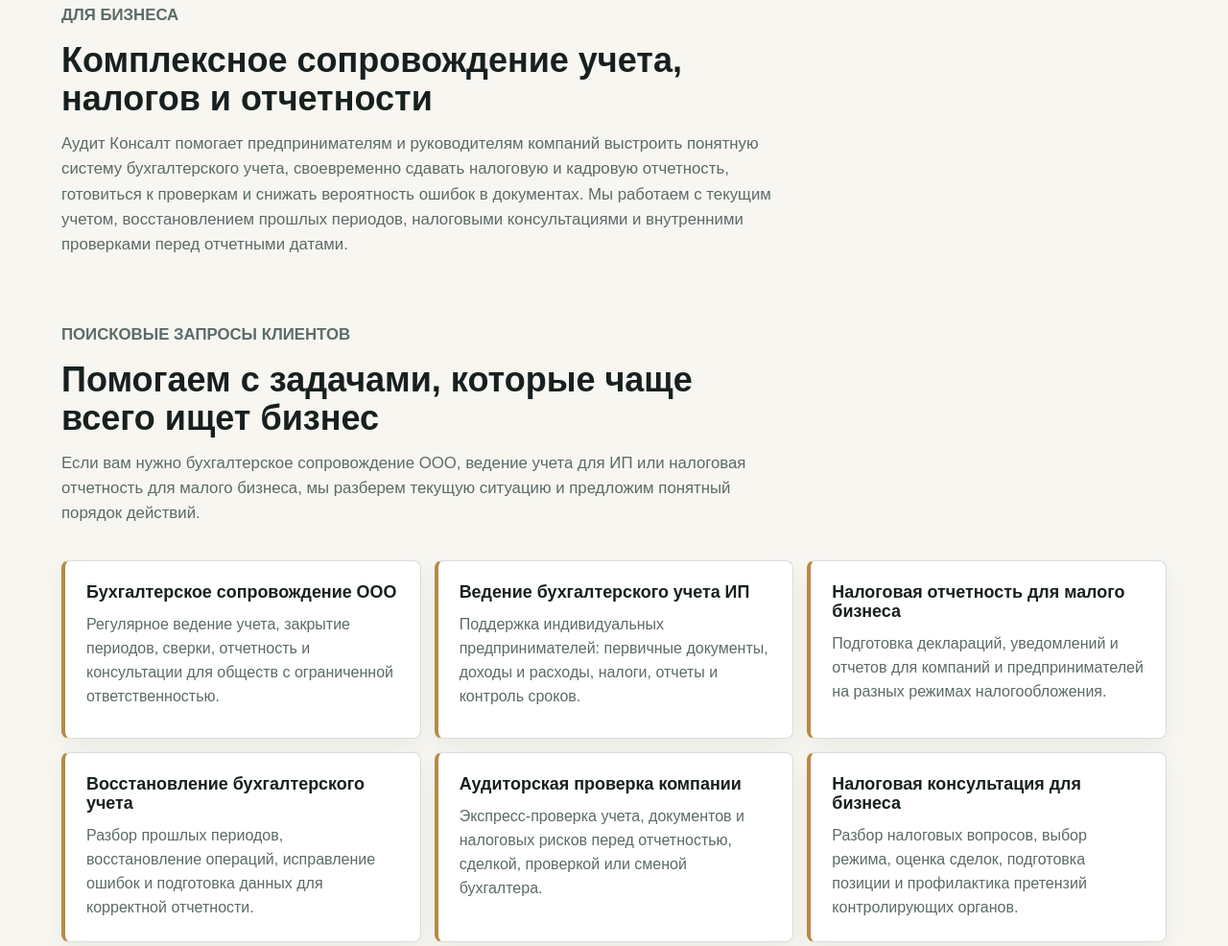
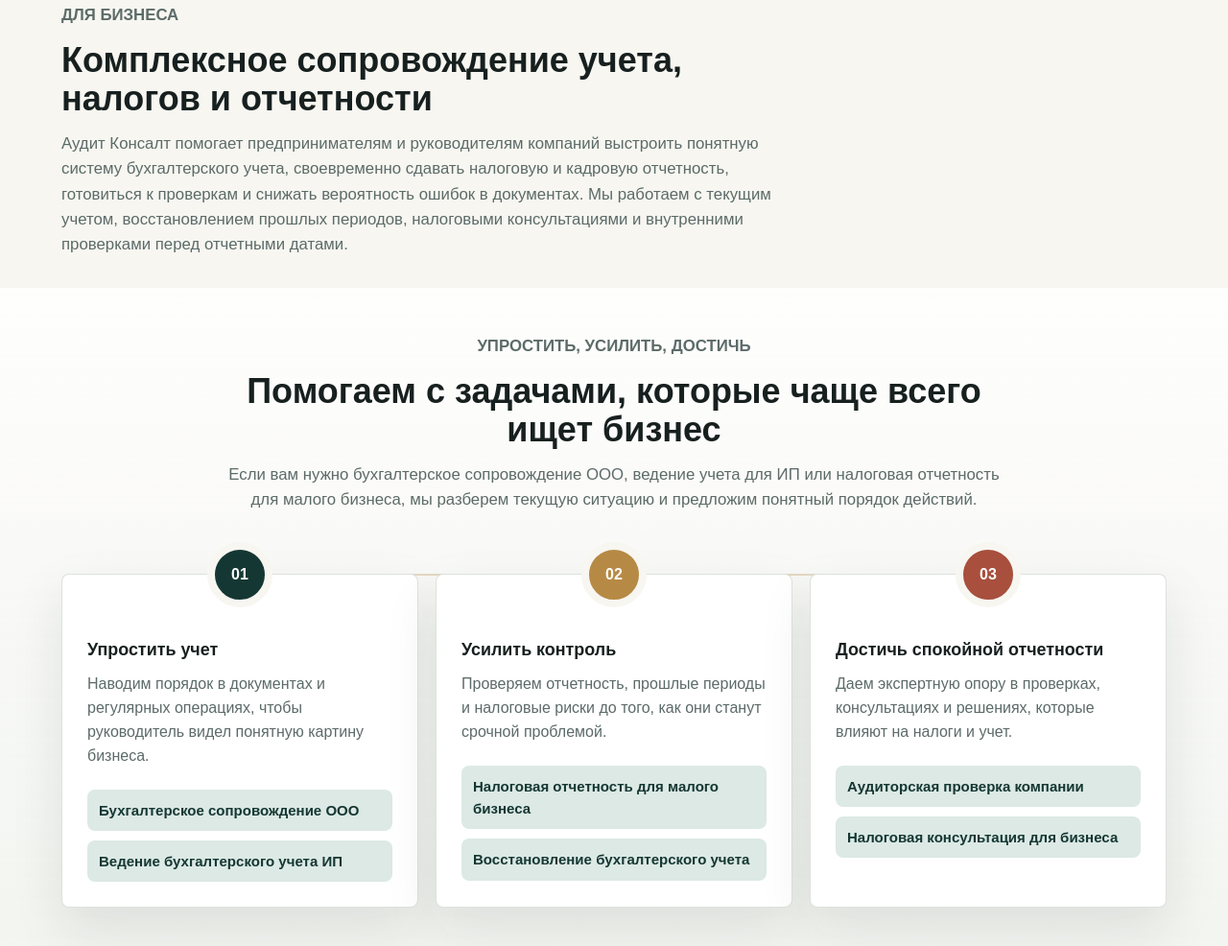
Before and after one commit to AlxStill177/ConsaltAudit74, a website: page index.html in a window 1280 px wide. Shown: the part 940-1926 px from the top of the page at 96% size. Drawn offline with Linux system fonts and the light colour scheme.

Commit message:
Redesign keyword section as three-step block

```diff
--- a/index.html
+++ b/index.html
@@ -221,7 +221,7 @@
 
       <section class="section keyword-section" aria-label="Популярные направления">
         <div class="section-heading">
-          <p class="eyebrow">Поисковые запросы клиентов</p>
+          <p class="eyebrow">Упростить, усилить, достичь</p>
           <h2>Помогаем с задачами, которые чаще всего ищет бизнес</h2>
           <p>
             Если вам нужно бухгалтерское сопровождение ООО, ведение учета для ИП
@@ -229,30 +229,33 @@
             ситуацию и предложим понятный порядок действий.
           </p>
         </div>
-        <div class="keyword-grid">
+        <div class="keyword-steps">
           <article>
-            <h3>Бухгалтерское сопровождение ООО</h3>
-            <p>Регулярное ведение учета, закрытие периодов, сверки, отчетность и консультации для обществ с ограниченной ответственностью.</p>
+            <span class="keyword-step-mark">01</span>
+            <h3>Упростить учет</h3>
+            <p>Наводим порядок в документах и регулярных операциях, чтобы руководитель видел понятную картину бизнеса.</p>
+            <ul>
+              <li>Бухгалтерское сопровождение ООО</li>
+              <li>Ведение бухгалтерского учета ИП</li>
+            </ul>
           </article>
           <article>
-            <h3>Ведение бухгалтерского учета ИП</h3>
-            <p>Поддержка индивидуальных предпринимателей: первичные документы, доходы и расходы, налоги, отчеты и контроль сроков.</p>
+            <span class="keyword-step-mark">02</span>
+            <h3>Усилить контроль</h3>
+            <p>Проверяем отчетность, прошлые периоды и налоговые риски до того, как они станут срочной проблемой.</p>
+            <ul>
+              <li>Налоговая отчетность для малого бизнеса</li>
+              <li>Восстановление бухгалтерского учета</li>
+            </ul>
           </article>
           <article>
-            <h3>Налоговая отчетность для малого бизнеса</h3>
-            <p>Подготовка деклараций, уведомлений и отчетов для компаний и предпринимателей на разных режимах налогообложения.</p>
-          </article>
-          <article>
-            <h3>Восстановление бухгалтерского учета</h3>
-            <p>Разбор прошлых периодов, восстановление операций, исправление ошибок и подготовка данных для корректной отчетности.</p>
-          </article>
-          <article>
-            <h3>Аудиторская проверка компании</h3>
-            <p>Экспресс-проверка учета, документов и налоговых рисков перед отчетностью, сделкой, проверкой или сменой бухгалтера.</p>
-          </article>
-          <article>
-            <h3>Налоговая консультация для бизнеса</h3>
-            <p>Разбор налоговых вопросов, выбор режима, оценка сделок, подготовка позиции и профилактика претензий контролирующих органов.</p>
+            <span class="keyword-step-mark">03</span>
+            <h3>Достичь спокойной отчетности</h3>
+            <p>Даем экспертную опору в проверках, консультациях и решениях, которые влияют на налоги и учет.</p>
+            <ul>
+              <li>Аудиторская проверка компании</li>
+              <li>Налоговая консультация для бизнеса</li>
+            </ul>
           </article>
         </div>
       </section>
--- a/styles.css
+++ b/styles.css
@@ -358,28 +358,91 @@ h3 {
 }
 
 .keyword-section {
-  padding-top: 36px;
+  padding-top: 48px;
+  background:
+    linear-gradient(180deg, rgba(255, 255, 255, 0.86), rgba(240, 243, 239, 0.72)),
+    var(--paper);
 }
 
-.keyword-grid {
+.keyword-section .section-heading {
+  max-width: 820px;
+  margin-right: auto;
+  margin-left: auto;
+  text-align: center;
+}
+
+.keyword-steps {
+  position: relative;
   display: grid;
   grid-template-columns: repeat(3, minmax(0, 1fr));
-  gap: 14px;
+  gap: 18px;
+  margin-top: 64px;
 }
 
-.keyword-grid article {
-  min-height: 186px;
-  padding: 22px;
-  border: 1px solid var(--line);
-  border-left: 4px solid var(--gold);
+.keyword-steps::before {
+  content: "";
+  position: absolute;
+  top: 0;
+  right: 14%;
+  left: 14%;
+  height: 2px;
+  background: linear-gradient(90deg, transparent, rgba(182, 138, 69, 0.55), transparent);
+}
+
+.keyword-steps article {
+  position: relative;
+  min-height: 330px;
+  padding: 68px 26px 26px;
+  border: 1px solid rgba(217, 222, 216, 0.88);
   border-radius: 8px;
   background: var(--white);
-  box-shadow: 0 10px 24px rgba(23, 32, 31, 0.05);
+  box-shadow: 0 22px 54px rgba(23, 32, 31, 0.1);
 }
 
-.keyword-grid p {
-  margin: 12px 0 0;
+.keyword-step-mark {
+  position: absolute;
+  top: -34px;
+  left: 50%;
+  display: grid;
+  place-items: center;
+  width: 68px;
+  height: 68px;
+  color: var(--white);
+  background: var(--teal);
+  border: 8px solid var(--paper);
+  border-radius: 50%;
+  font-weight: 800;
+  transform: translateX(-50%);
+}
+
+.keyword-steps article:nth-child(2) .keyword-step-mark {
+  background: var(--gold);
+}
+
+.keyword-steps article:nth-child(3) .keyword-step-mark {
+  background: var(--clay);
+}
+
+.keyword-steps p {
+  margin: 14px 0 0;
   color: var(--muted);
+}
+
+.keyword-steps ul {
+  display: grid;
+  gap: 10px;
+  margin: 22px 0 0;
+  padding: 0;
+  list-style: none;
+}
+
+.keyword-steps li {
+  padding: 10px 12px;
+  color: var(--teal);
+  background: var(--teal-soft);
+  border-radius: 8px;
+  font-size: 0.94rem;
+  font-weight: 800;
 }
 
 .split-section {
@@ -579,8 +642,13 @@ button.contact-card {
     grid-template-columns: repeat(2, minmax(0, 1fr));
   }
 
-  .keyword-grid {
+  .keyword-steps {
     grid-template-columns: repeat(2, minmax(0, 1fr));
+    gap: 56px 18px;
+  }
+
+  .keyword-steps::before {
+    display: none;
   }
 
   .split-section,
@@ -651,9 +719,17 @@ button.contact-card {
 
   .trust-band,
   .services-grid,
-  .keyword-grid,
+  .keyword-steps,
   .contact-grid {
     grid-template-columns: 1fr;
+  }
+
+  .keyword-steps {
+    gap: 52px;
+  }
+
+  .keyword-steps article {
+    min-height: auto;
   }
 
   .section,
```
